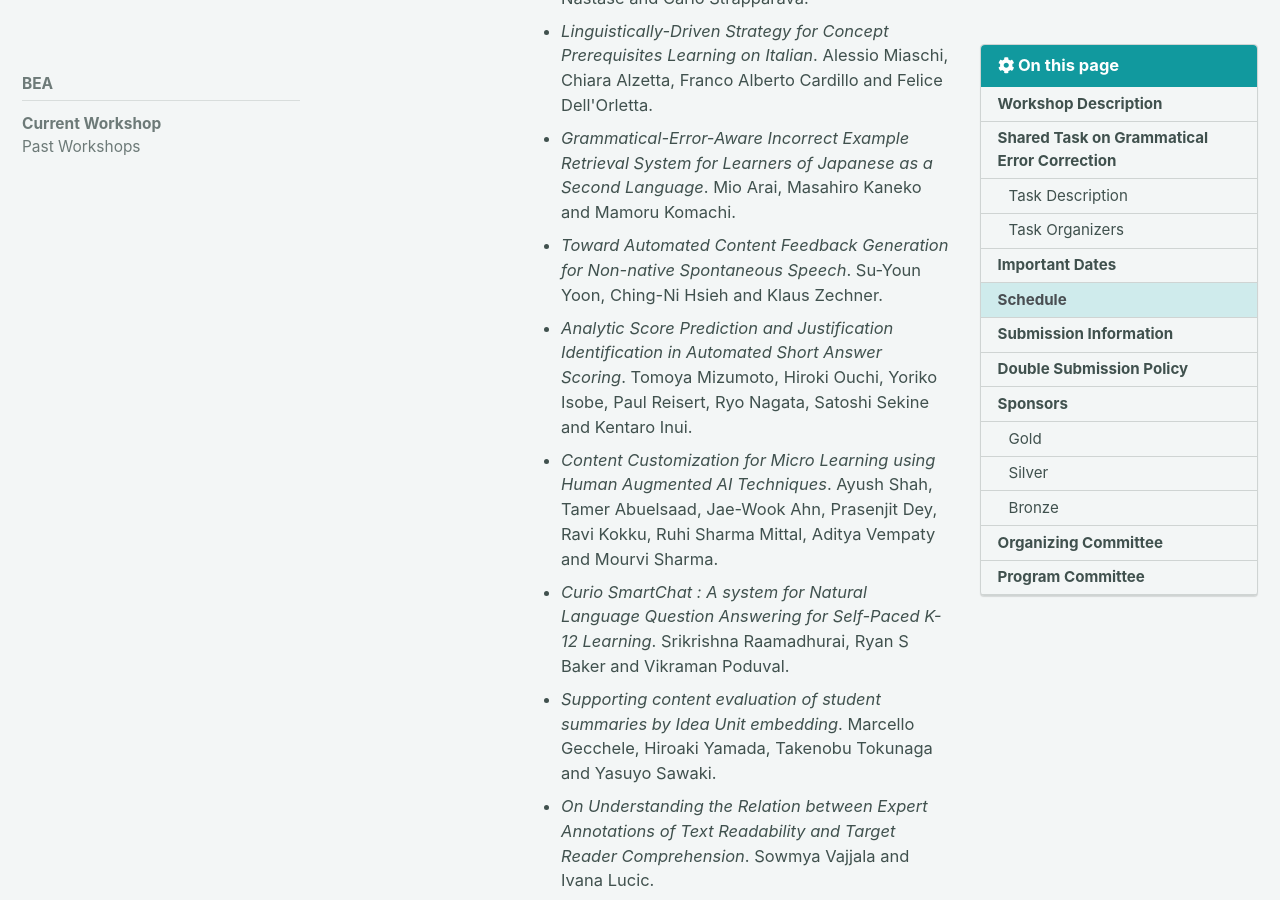
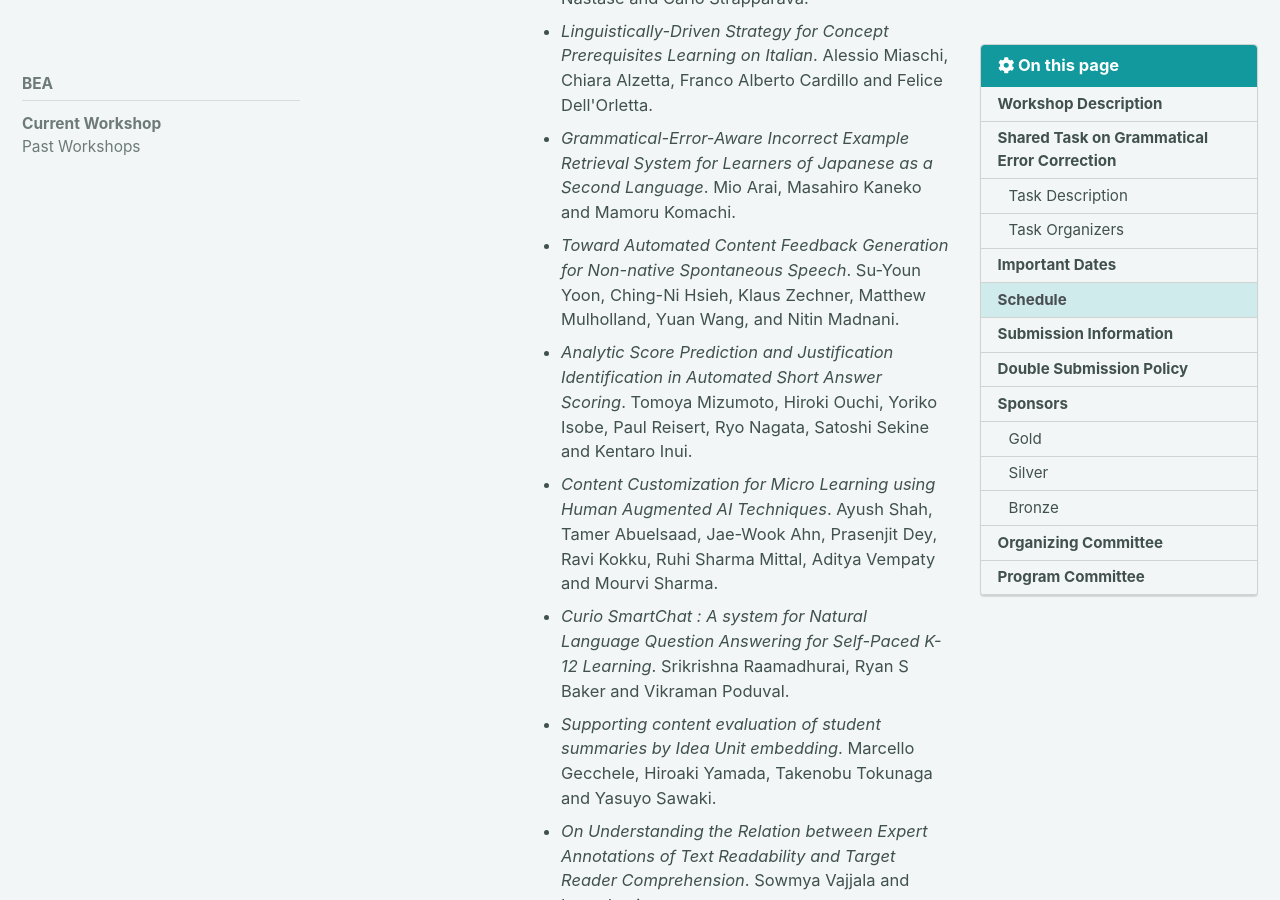
Before and after one commit to sigedu-org/website, a Jekyll site: the page built from _pages/bea/current.md, in a window 1280 px wide and 900 px high, scrolled down 10145 px. Built offline with Jekyll 4.4.1, drawn with Linux system fonts in a browser that asks for light colours; cached includes are drawn as plain includes; nearby versions of some CDN libraries.

```diff
--- a/_pages/bea/current.md
+++ b/_pages/bea/current.md
@@ -262,7 +262,7 @@ More information can be found on the task [webpage](https://www.cl.cam.ac.uk/res
 
                     <li><i>Grammatical-Error-Aware Incorrect Example Retrieval System for Learners of Japanese as a Second Language</i>. Mio Arai, Masahiro Kaneko and Mamoru Komachi. </li>
 
-                    <li><i>Toward Automated Content Feedback Generation for Non-native Spontaneous Speech</i>. Su-Youn Yoon, Ching-Ni Hsieh and Klaus Zechner. </li>
+                    <li><i>Toward Automated Content Feedback Generation for Non-native Spontaneous Speech</i>. Su-Youn Yoon, Ching-Ni Hsieh, Klaus Zechner, Matthew Mulholland, Yuan Wang, and Nitin Madnani. </li>
 
                     <li><i>Analytic Score Prediction and Justification Identification in Automated Short Answer Scoring</i>. Tomoya Mizumoto, Hiroki Ouchi, Yoriko Isobe, Paul Reisert, Ryo Nagata, Satoshi Sekine and Kentaro Inui. </li>
 
```
